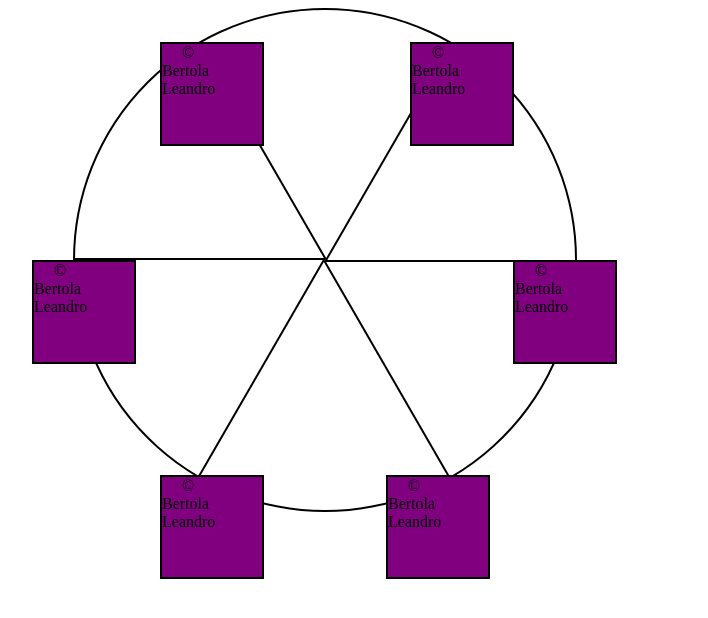
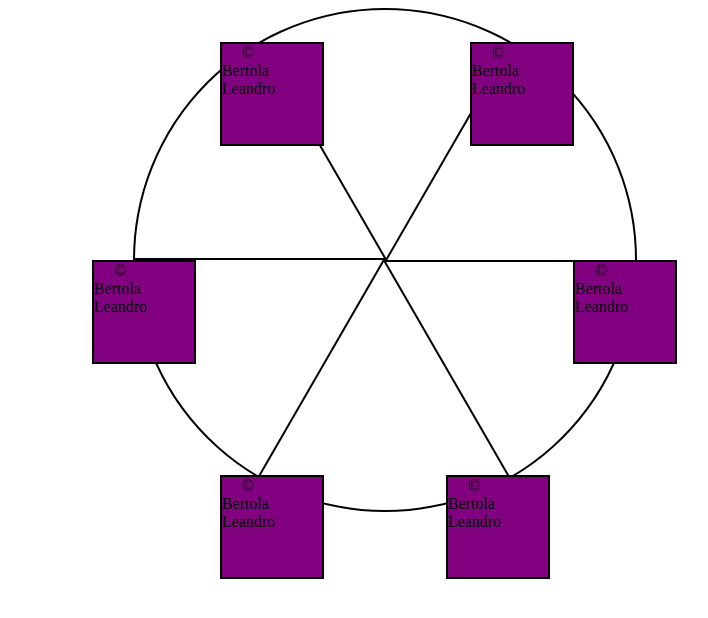
Before and after one commit to Leandro211188/Ferris-Wheel, a plain HTML site: page index.html in a window 1280 px wide. Shown: the whole page, without its empty margins (25-733 px from the left). Drawn offline with Linux system fonts and the light colour scheme.

Commit message:
Update css.css

```diff
--- a/css.css
+++ b/css.css
@@ -1,8 +1,8 @@
 .wheel {
   border: 2px solid black;
   border-radius: 50%;
-  margin-left: 90px;
-  margin-top:50px
+  margin-left: 150px;
+  margin-top:100px
   position: absolute;
   height: 55vw;
   width: 55vw;
```
